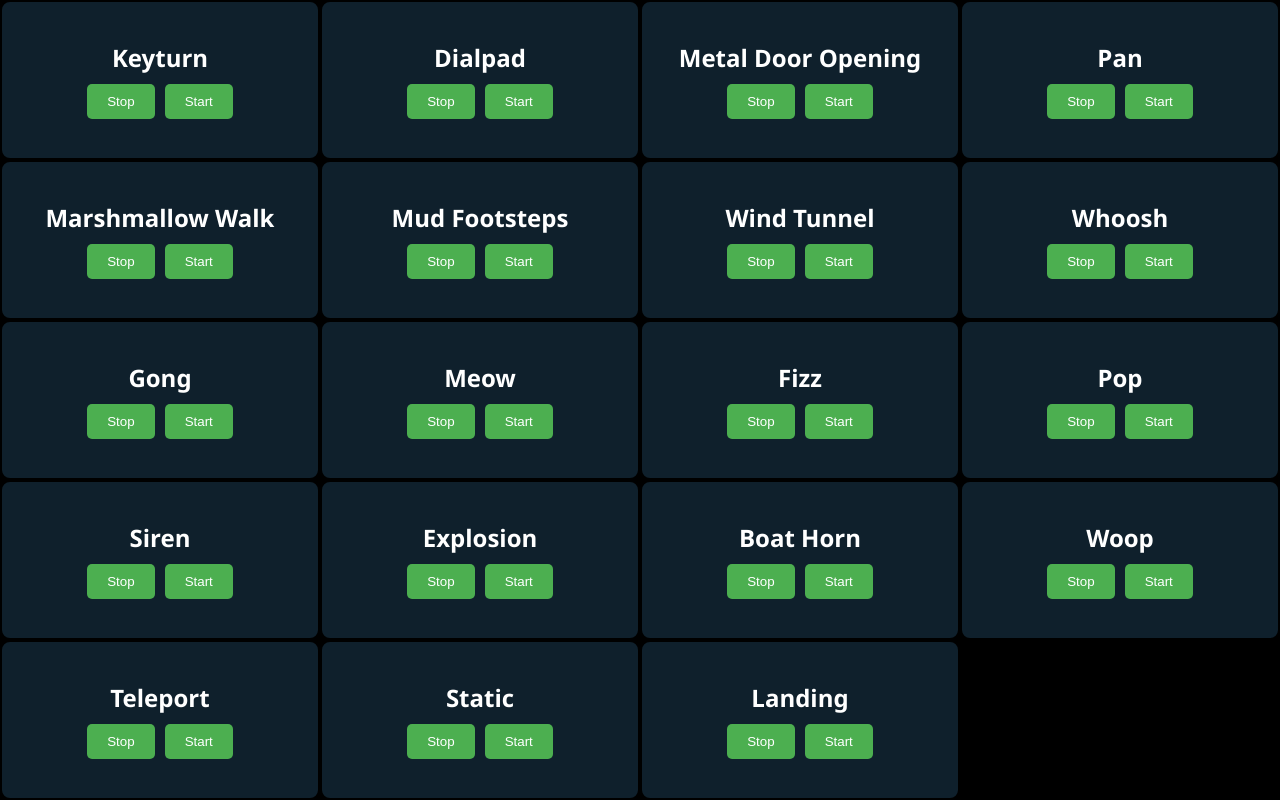
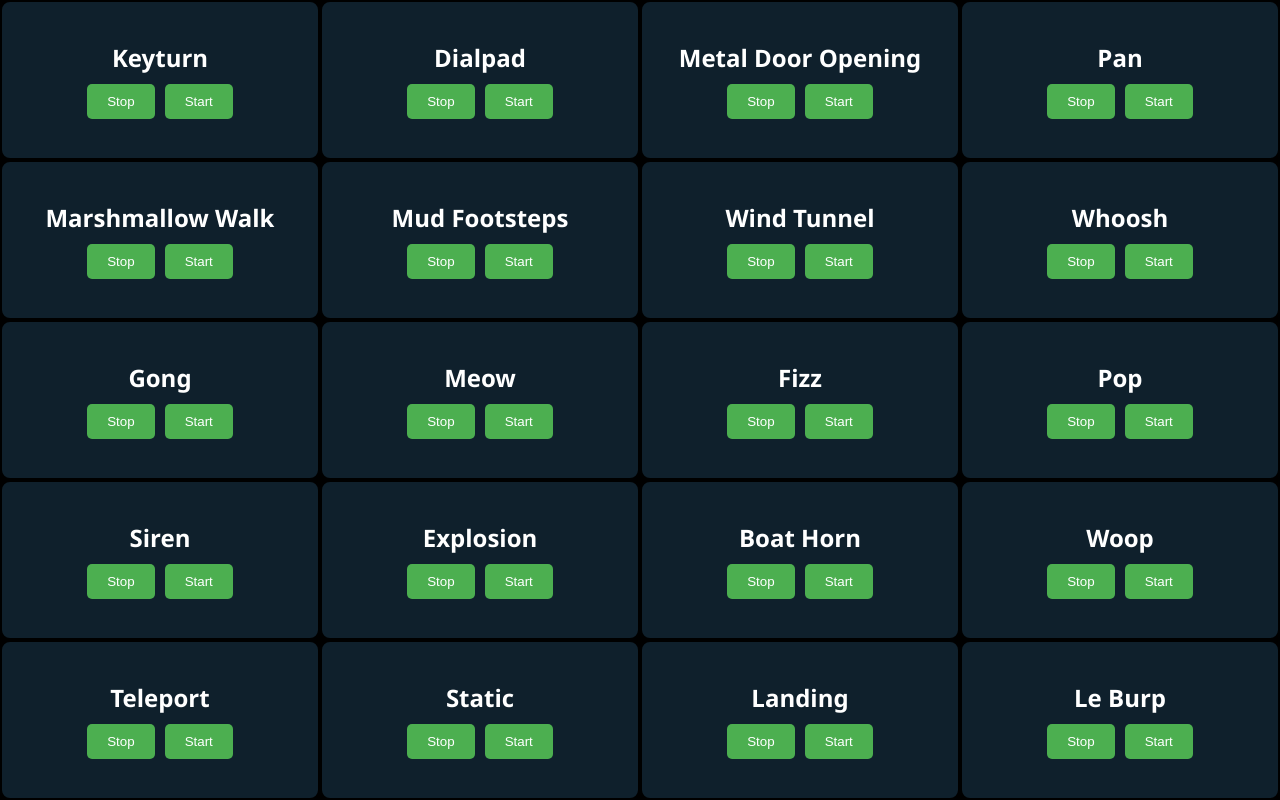
Before and after one commit to The-UnknownHacker/React-Drumkit, a React (Create React App) app: page / in a window 1280 px wide. Built offline with nearby package versions, Linux system fonts and the light colour scheme.

Commit message:
Add Burp Sound effect

```diff
--- a/src/App.tsx
+++ b/src/App.tsx
@@ -115,6 +115,12 @@ const pads = [
     sound: require("./assets/sounds/landing.wav").default,
     keyCode: "Landing",
     color: "#ff6d37"
+  },
+  {
+    name: "Burp",
+    sound: require("./assets/sounds/burp.wav").default,
+    keyCode: "Le Burp",
+    color: "#ff6d37"
   }
 ]
 
```
Also changed, not shown: 1 other file (tests, documents, lock files or other folders).
